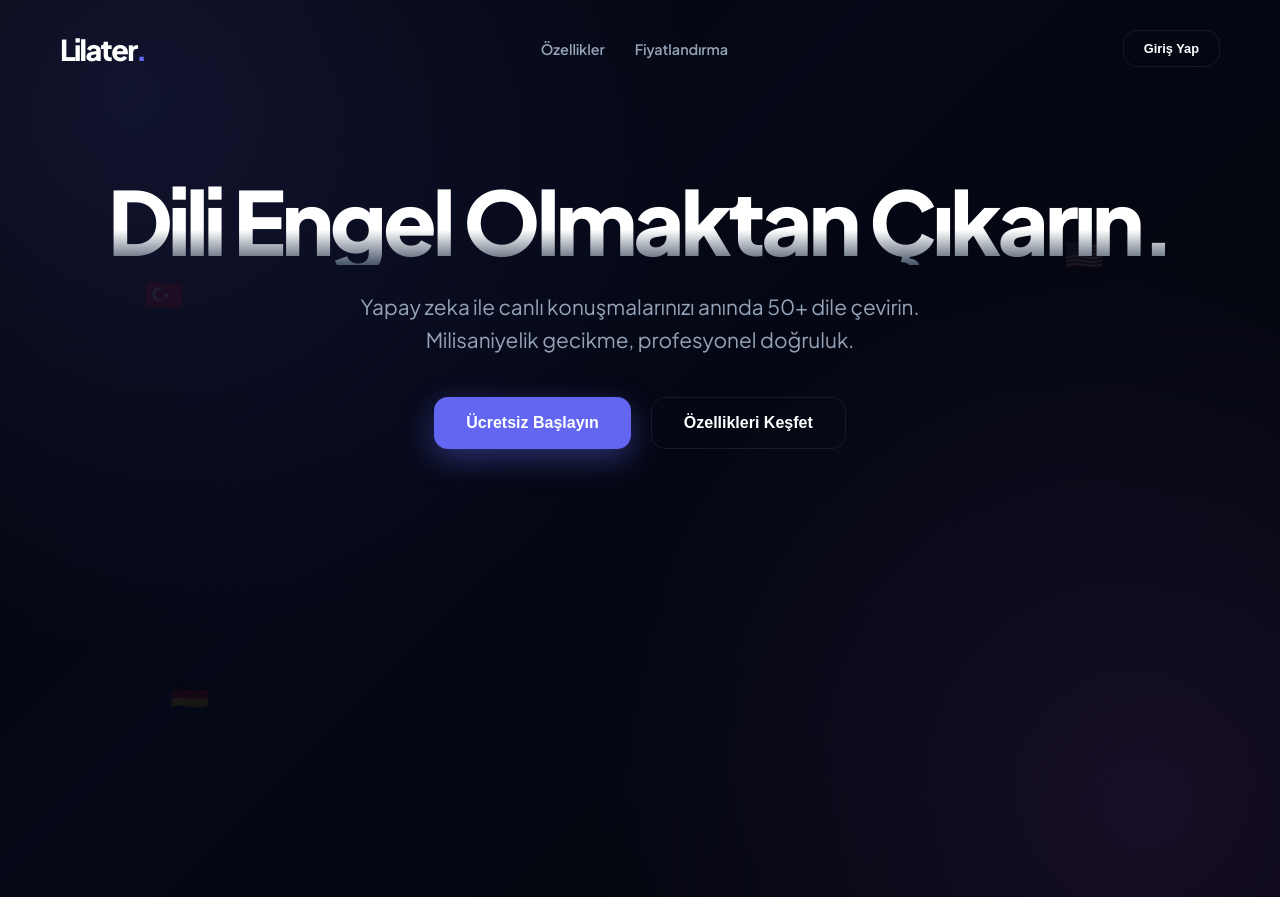
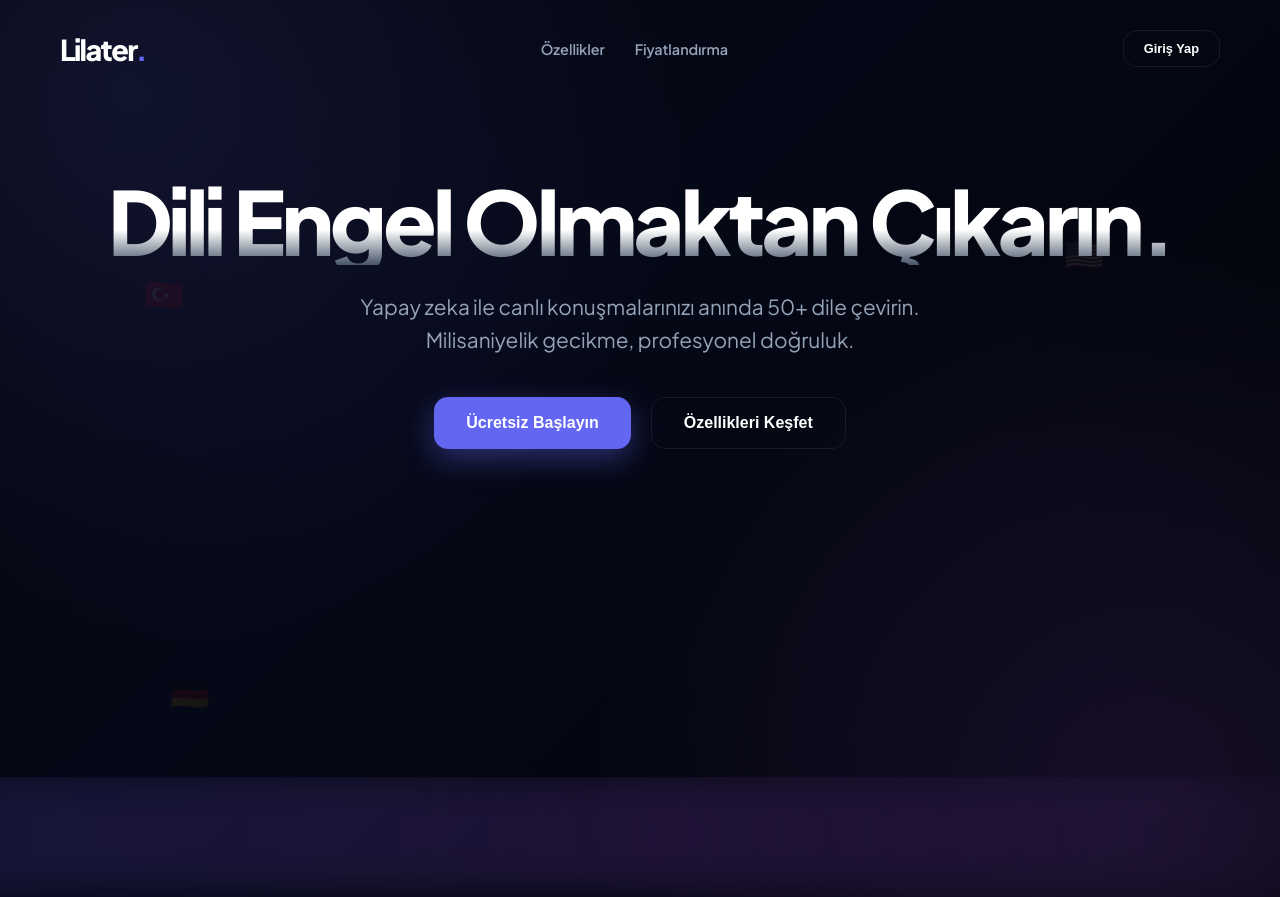
Before and after one commit to ardaserdar12-ship-it/lilater, an Electron app: page index.html in a window 1280 px wide. Drawn offline with nearby package versions, Linux system fonts and the light colour scheme.

Commit message:
Update index.html

```diff
--- a/index.html
+++ b/index.html
@@ -82,6 +82,46 @@
         /* Yüzen Bayraklar */
         .flag-bg { position: absolute; font-size: 2rem; opacity: 0.08; pointer-events: none; z-index: 1; animation: float 10s infinite alternate; }
         @keyframes float { from { transform: translate(0,0); } to { transform: translate(20px, 20px); } }
+
+        .wave-container {
+    position: absolute;
+    bottom: 0;
+    left: 0;
+    width: 100%;
+    height: 120px;
+    overflow: hidden;
+    z-index: 2;
+    opacity: 0.4;
+}
+
+.wave {
+    position: absolute;
+    width: 200%;
+    height: 100%;
+    background: linear-gradient(
+        90deg,
+        transparent,
+        rgba(99, 102, 241, 0.4),
+        rgba(168, 85, 247, 0.4),
+        transparent
+    );
+    filter: blur(20px);
+    animation: waveMove 6s linear infinite;
+}
+
+@keyframes waveMove {
+    0% {
+        transform: translateX(0) translateY(0);
+    }
+    50% {
+        transform: translateX(-25%) translateY(-10px);
+    }
+    100% {
+        transform: translateX(-50%) translateY(0);
+    }
+}
+
+
     </style>
 </head>
 <body>
@@ -105,6 +145,10 @@
             <div style="display: flex; gap: 20px; justify-content: center;">
                 <button class="btn btn-primary" onclick="showSection('setup-page')">Ücretsiz Başlayın</button>
                 <button class="btn btn-outline" onclick="showSection('features-page')">Özellikleri Keşfet</button>
+            <div class="wave-container">
+    <div class="wave"></div>
+</div>
+
             </div>
         </div>
     </section>
```
